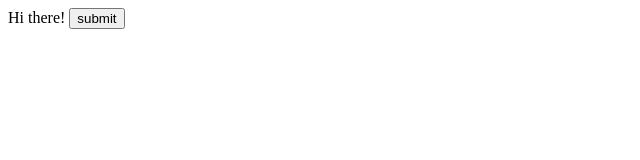
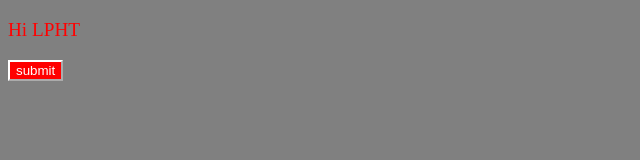
Before and after one commit to ThangLPHCE171637/git-test, a plain HTML site: page index.html in a window 1280 px wide. Shown: the whole page, without its empty margins (0-640 px from the left). Drawn offline with Linux system fonts and the light colour scheme.

Commit message:
update file

```diff
--- a/index.css
+++ b/index.css
@@ -0,0 +1,7 @@
+p {
+color: red;
+font-size: larger;
+}
+body {
+    background-color: gray;
+}
--- a/index.html
+++ b/index.html
@@ -4,9 +4,11 @@
     <meta charset="UTF-8">
     <meta name="viewport" content="width=device-width, initial-scale=1.0">
     <title>Document</title>
+    <link rel="stylesheet" href="index1.css">
+    <link rel="stylesheet" href="index.css">
 </head>
 <body>
-    Hi there!
+   <p>Hi LPHT</p>
     <button>submit</button>
 </body>
 </html>
--- a/index1.css
+++ b/index1.css
@@ -0,0 +1,5 @@
+button {
+    background-color: red;
+    color: white;
+    border-color: white;
+}
```
